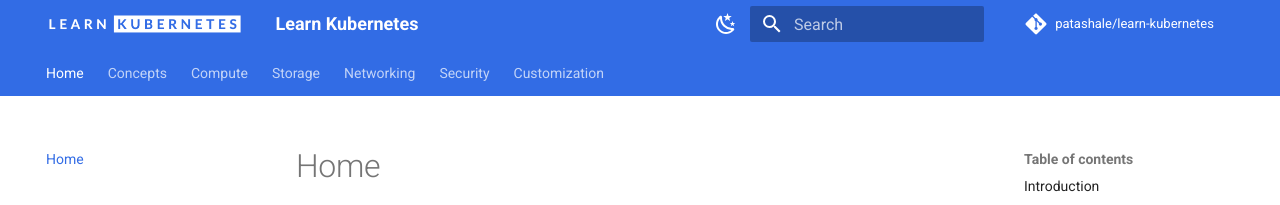
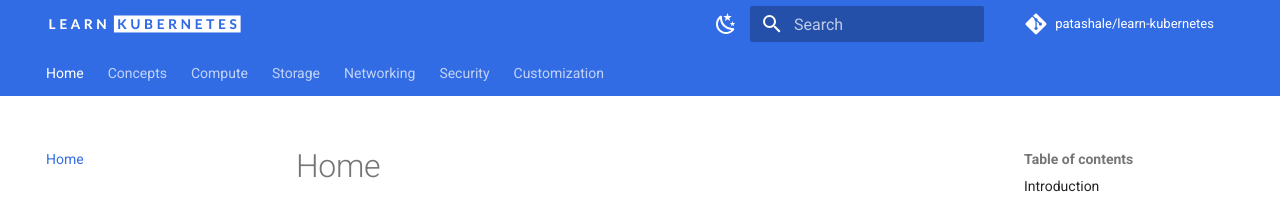
Before and after one commit to patashale/learn-kubernetes, an MkDocs documentation site: the page built from docs/index.md, in a window 1280 px wide. Shown: the top 205 px of the page. Built offline with MkDocs 1.6.1 and Material for MkDocs 9.7.7, drawn with Linux system fonts in a browser that asks for light colours; comment, search, counter and statistics services are not loaded.

Commit message:
hide md-header__topic text

```diff
--- a/docs/stylesheets/extra.css
+++ b/docs/stylesheets/extra.css
@@ -15,3 +15,7 @@
 div.md-content {
     text-align: justify;
 }
+
+div.md-header__topic {
+    display: none;
+}
```
